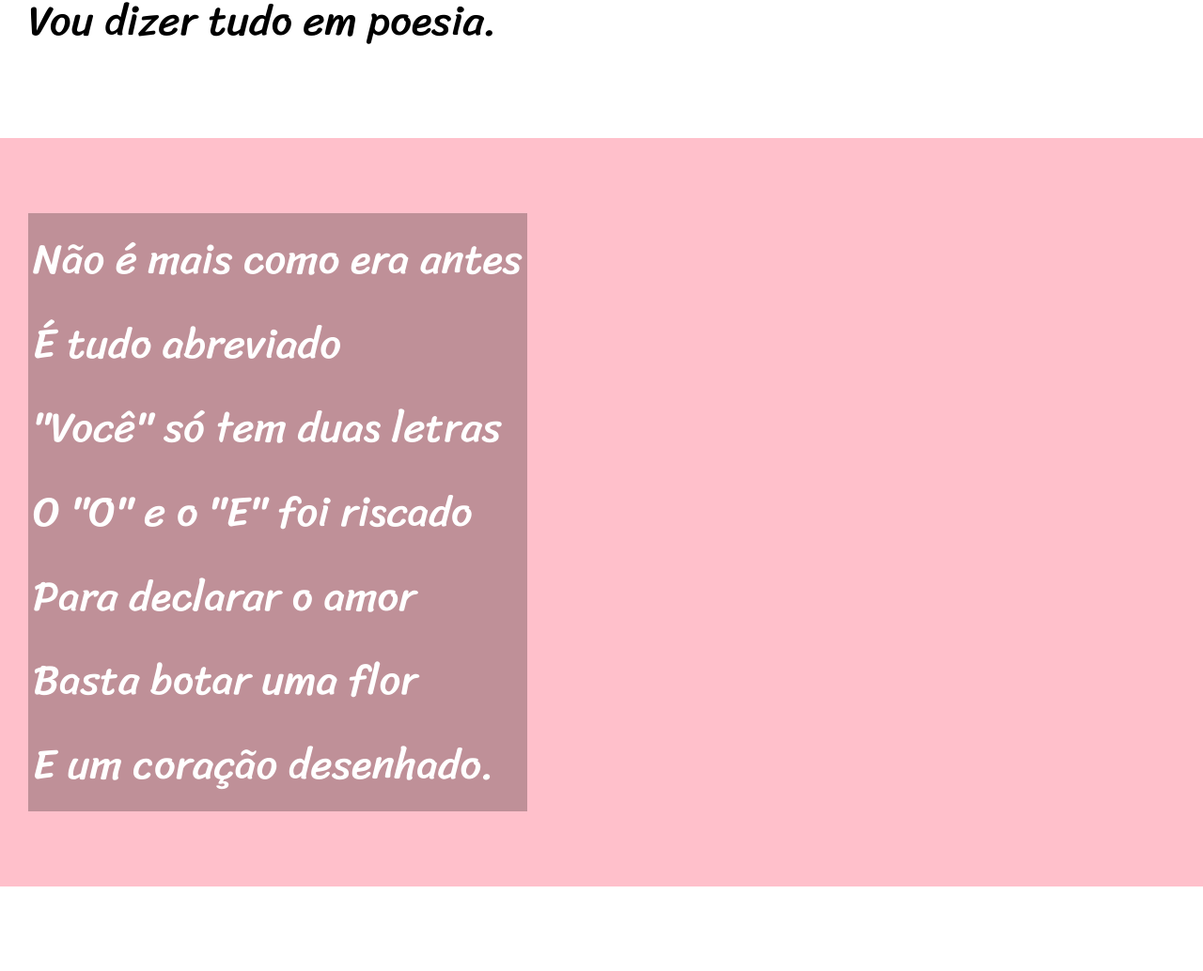
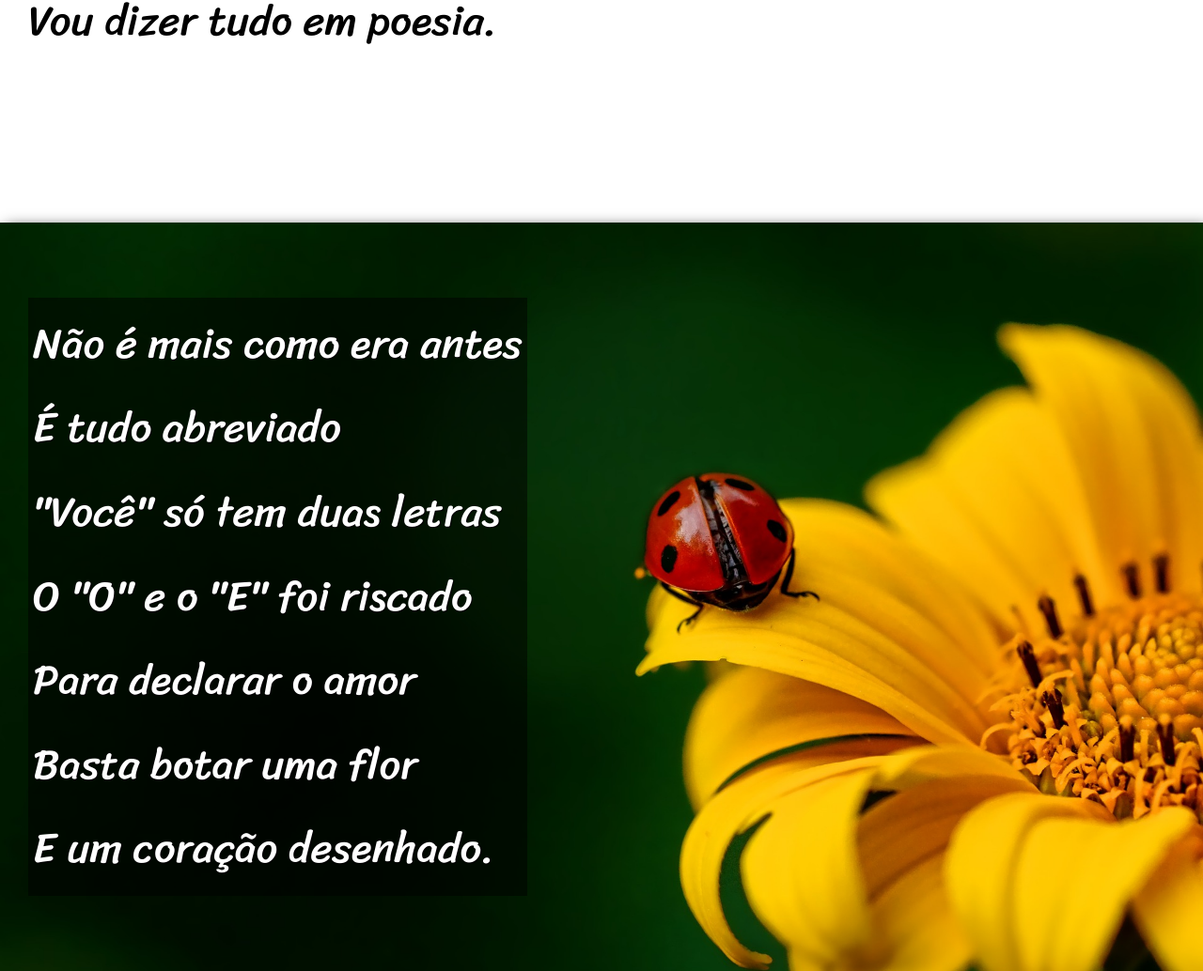
Before and after one commit to taynaraww/html-css, a plain HTML site: page modulo03/desafio12/index.html in a window 1280 px wide. Shown: the part 900-1934 px from the top of the page at 94% size. Drawn offline with Linux system fonts and the light colour scheme.

Commit message:
conclusão do projeto

```diff
--- a/modulo03/desafio12/estilo/style.css
+++ b/modulo03/desafio12/estilo/style.css
@@ -57,6 +57,10 @@ section{
     font-size: 3.5vw;
 }
 
+section > p{
+    padding-bottom: 2em;
+}
+
 section.normal{
     background-color: white;
     color: black;
@@ -65,13 +69,26 @@ section.normal{
 section.imagem{
     background-color: pink;
     color: white;
-
+    box-shadow: 6px 6px 15px 0px rgb(0, 0, 0);
+    background-size: cover;
+    background-attachment: fixed; /*isso faz o efeito Parallax, a imagem fixada enquanto rola a tela*/
 }
 
 section.imagem > p{
-    background-color: rgba(0, 0, 0, 0.251);
+    background-color: rgba(0, 0, 0, 0.511);
+    text-shadow: 1px 1px 0px black;
     padding: 5px;
-    display:inline-block /*tranforma em uma caixa que se adapta ao tamanho do conteúdo*/
+    display: inline-block /*tranforma em uma caixa que se adapta ao tamanho do conteúdo*/
+}
+
+section#img01{
+    background-image: url('../pacote-d012/imagens/background001.jpg'); /*o .. serve para alcançar pastas em outras pastas*/
+    background-position: right center;
+}
+
+section#img02{
+    background-image: url('../pacote-d012/imagens/background002.jpg');
+    background-position: right center;
 }
 
 footer{
--- a/modulo03/desafio12/index.html
+++ b/modulo03/desafio12/index.html
@@ -24,7 +24,7 @@
         </p>
     </section>
 
-    <section class="imagem">
+    <section class="imagem" id="img01">
         <p>
             Não é mais como era antes <br>
             É tudo abreviado <br>
@@ -58,7 +58,7 @@
         </p>
     </section>
 
-    <section class="imagem">
+    <section class="imagem" id="img02">
         <p>
             Tenho saudade das cartas <br>
             Escritas com a própria mão <br>
```
